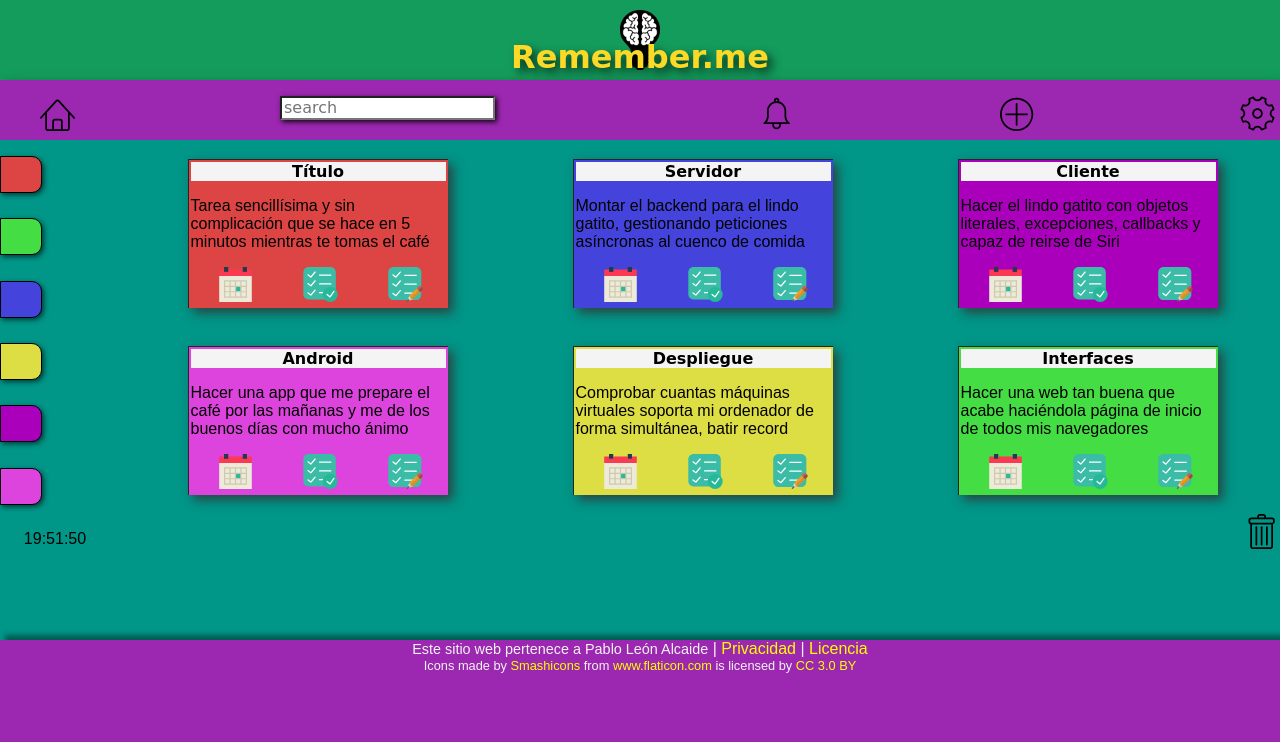
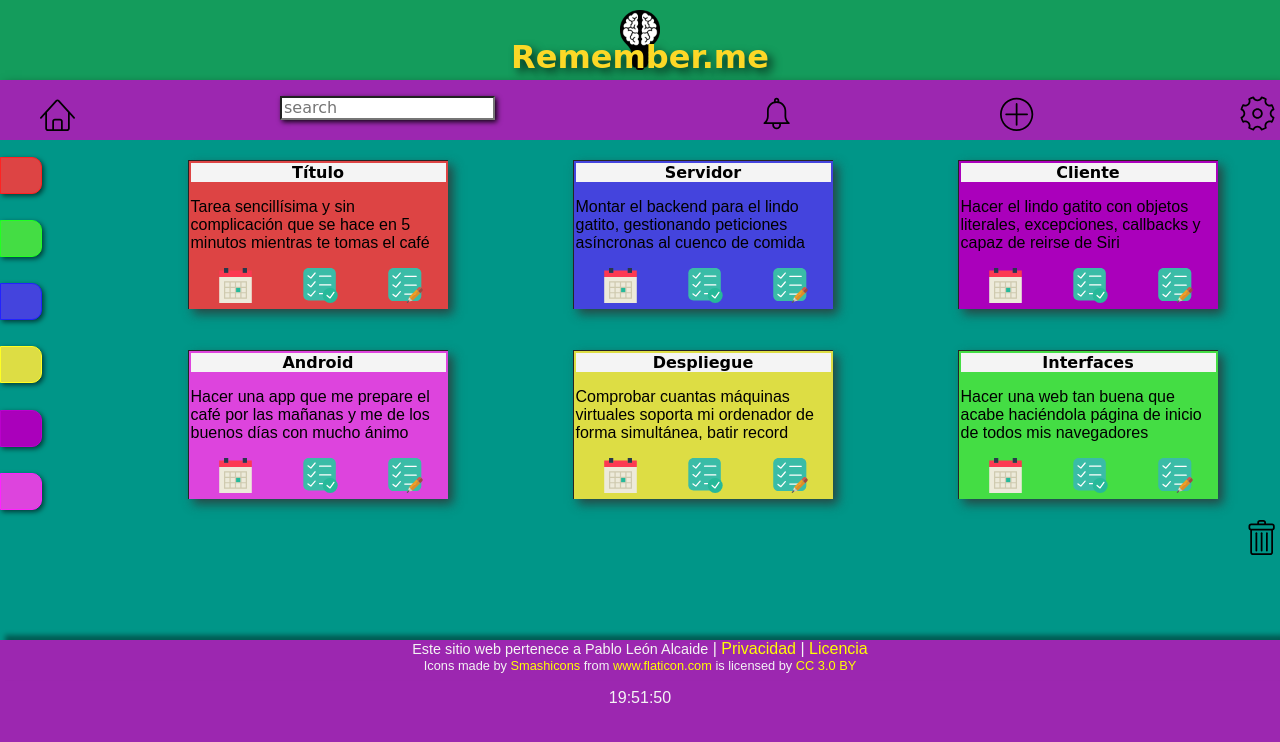
Before and after one commit to pabloleonalcaide/Gestor_Tareas, a plain HTML site: page index.html in a window 1280 px wide. Drawn offline with Linux system fonts and the light colour scheme.

Commit message:
add effects and modify behavior

```diff
--- a/index.html
+++ b/index.html
@@ -96,13 +96,13 @@
 			</article>
 
 		</section>
-		<p id="time"></p>
+		<p></p>
 		<a href="#" id="trashSection"><img src="./images/trash.svg" alt="delete dashboard" title="Remove all cards"></a>
 
 	</main> <!-- End Main -->
 	<footer>
 		<span>Este sitio web pertenece a Pablo León Alcaide</span> | <a href="#">Privacidad</a> | <a href="#">Licencia</a>
-		<div>Icons made by <a href="https://www.flaticon.com/authors/smashicons" title="Smashicons">Smashicons</a> from <a href="https://www.flaticon.com/" title="Flaticon">www.flaticon.com</a> is licensed by <a href="http://creativecommons.org/licenses/by/3.0/" title="Creative Commons BY 3.0" target="_blank">CC 3.0 BY</a></div>
+		<div>Icons made by <a href="https://www.flaticon.com/authors/smashicons" title="Smashicons">Smashicons</a> from <a href="https://www.flaticon.com/" title="Flaticon">www.flaticon.com</a> is licensed by <a href="http://creativecommons.org/licenses/by/3.0/" title="Creative Commons BY 3.0" target="_blank">CC 3.0 BY</a></div><p id="time"></p>
 	<footer><!-- End Footer -->
 </body>
  <noscript>Your browser does not support JavaScript!</noscript>
--- a/style/edit.css
+++ b/style/edit.css
@@ -16,7 +16,13 @@ body >header{
 header img {
 	width:50px;
 	height:50px;
+	animation: rotate 3s infinite;
 }
+@keyframes rotate{
+	0%{transform: rotate(360deg);}
+	100%{transform: rotate(0deg);}
+}
+
 h1{
 	margin: 0;
 }
--- a/style/main.css
+++ b/style/main.css
@@ -22,7 +22,6 @@ body >header{
 	color: #FCD827;
 	text-align:center;
 }
-
 h1{
 	margin: 1.2em 0;
 	text-shadow: 5px 5px 10px rgba(0,0,0,0.7);
@@ -85,17 +84,19 @@ nav > ul > li > a >img:hover{
 }
 #menuSetting > li:hover{
 	background-color: #9B25A0;
+	box-shadow: 1px 1px 5px rgba(250,250,250,0.8);
+
 }
 #menuSetting > li >a{
 	color:#f4f4f4;
 }
+
 #menuSetting > li:hover >a{
 	color:#FCD837;
 }
 
 /** MAIN  <<<<<<<<<<<<<<<<<<<*/
 main{
-
 	background-color: #009688;
 	grid-area: main;
 	display: grid;
@@ -111,7 +112,6 @@ main > #dropdown > div{
 	width:40px;
 	height: 35px;
 	box-shadow: 2px 2px 5px rgba(0,0,0,0.6);
-	border:1px solid black;
 	text-align:left;
 	overflow: hidden;
 	font-weight: bold;
@@ -136,21 +136,27 @@ main > #dropdown > div:hover > a{
 
 #showAll, .all{
 	background-color: #dd4444;
+	border: 1px solid #ff2222;
 }
 #showFirst, .interfaces{
 	background-color: #44dd44;
+	border: 1px solid #22ff22;
 }
 #showSecond, .servidor{
 	background-color: #4444dd;
+	border:1px solid #2222ff;
 }
 #showThirth, .despliegue{
 	background-color: #dddd44;
+	border:1px solid #ffff22;
 }
 #showFourth, .cliente{
+	border:1px solid #bb00cc;
 	background-color: #aa00bb
 }
 #showFifth, .android{
 	background-color: #dd44dd;
+	border:1px solid #ff22ff;
 }
 main > dropdown > div > a{
 	color:red;
@@ -166,10 +172,15 @@ main > #container{
 
 main > #container > article{
 	padding:2px;
-	box-shadow: 5px 5px 10px rgba(50,50,50,0.8);
 	border-width: 1px 0 0 1px;
 	border-color: #252525;
 	border-style: solid;
+	box-shadow: 5px 5px 10px rgba(50,50,50,0.8);
+	animation: shadow 3s;
+
+}
+main > #container > article:active{
+	box-shadow: 5px 5px 10px rgba(250,250,250,0.8);
 }
 main > #container > article:hover{
 	transform:scale(1.03);
@@ -219,4 +230,14 @@ footer div{
 }
 #time{
 text-align:center;
+transition: move 4s;
 }
+
+@keyframes fadein{
+	0%{ opacity:0;}
+	100%{opacity:1;}
+}
+@keyframes shadow{
+	from{	box-shadow: 5px 5px 10px rgba(50,50,50,0);}
+	to{	box-shadow: 5px 5px 10px rgba(50,50,50,0.8);}
+}
```
Also changed, not shown: edit.html (+1 -1 lines), js/edit.js (line endings or trailing spaces).
